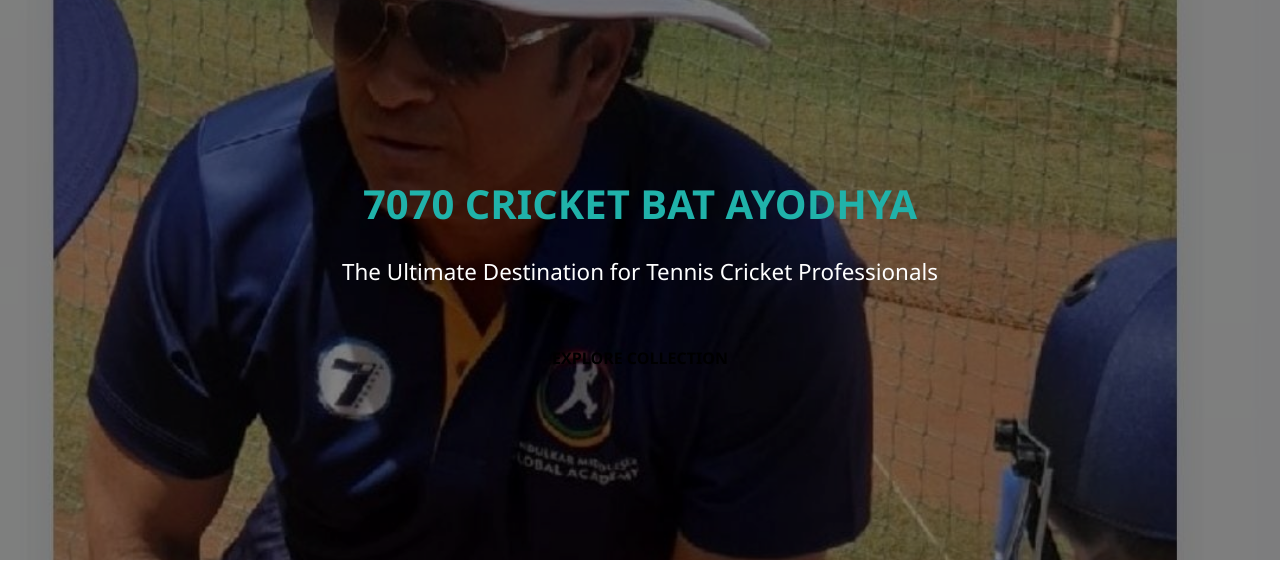
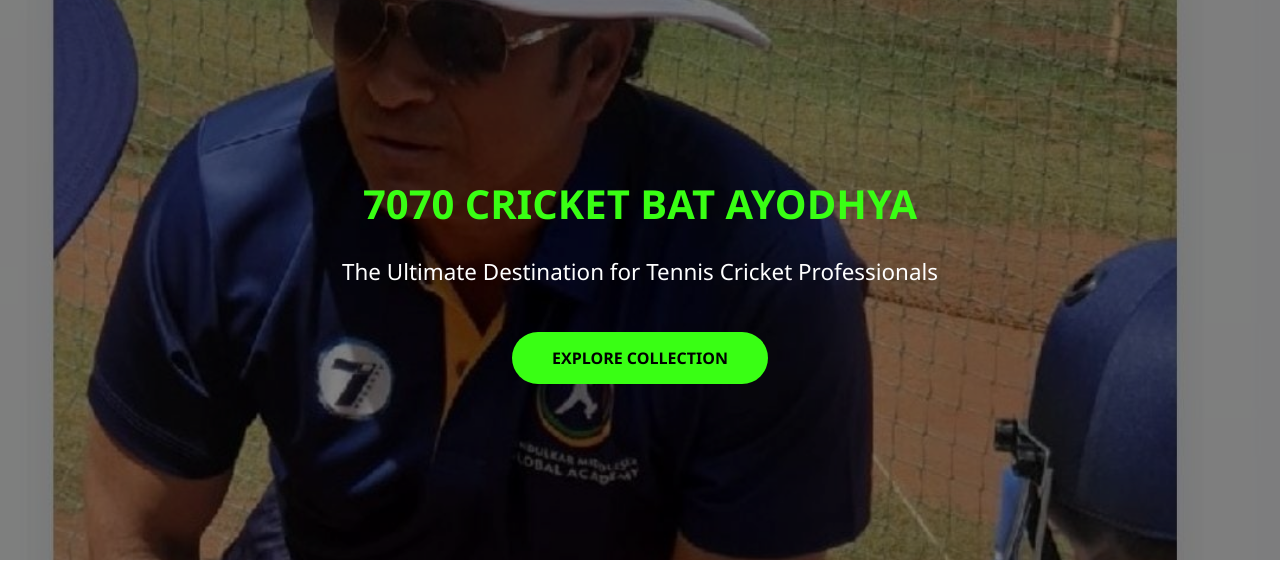
Before and after one commit to abidi5087-AI/7070-CRICKET-BAT-AYODHYA, a Flask app: page / in a window 1280 px wide. Shown: the part 75-658 px from the top of the page. Run offline with Flask 3, Linux system fonts and the light colour scheme.

Commit message:
Update index.html

```diff
--- a/templates/index.html
+++ b/templates/index.html
@@ -151,9 +151,9 @@
     <div class="hero-viewport">
         <div id="hero-bg"></div>
         <div style="z-index: 10;">
-            <h1 style="font-size: 2.5rem; color: #39FF14; margin:0;">7070 CRICKET BAT AYODHYA</h1>
+            <h1 style="font-size: 2.5rem; color: #39FF14 !important; margin:0;">7070 CRICKET BAT AYODHYA</h1>
             <p style="font-size: 1.4rem; color: #fff;">The Ultimate Destination for Tennis Cricket Professionals</p>
-            <a href="/bats" style="background: #39FF14); color: #000; padding: 15px 40px; text-decoration: none; font-weight: 800; border-radius: 50px; display: inline-block; margin-top: 20px;">EXPLORE COLLECTION</a>
+            <a href="/bats" style="background: #39FF14 !important; color: #000; padding: 15px 40px; text-decoration: none; font-weight: 800; border-radius: 50px; display: inline-block; margin-top: 20px;">EXPLORE COLLECTION</a>
         </div>
     </div>
 
```
